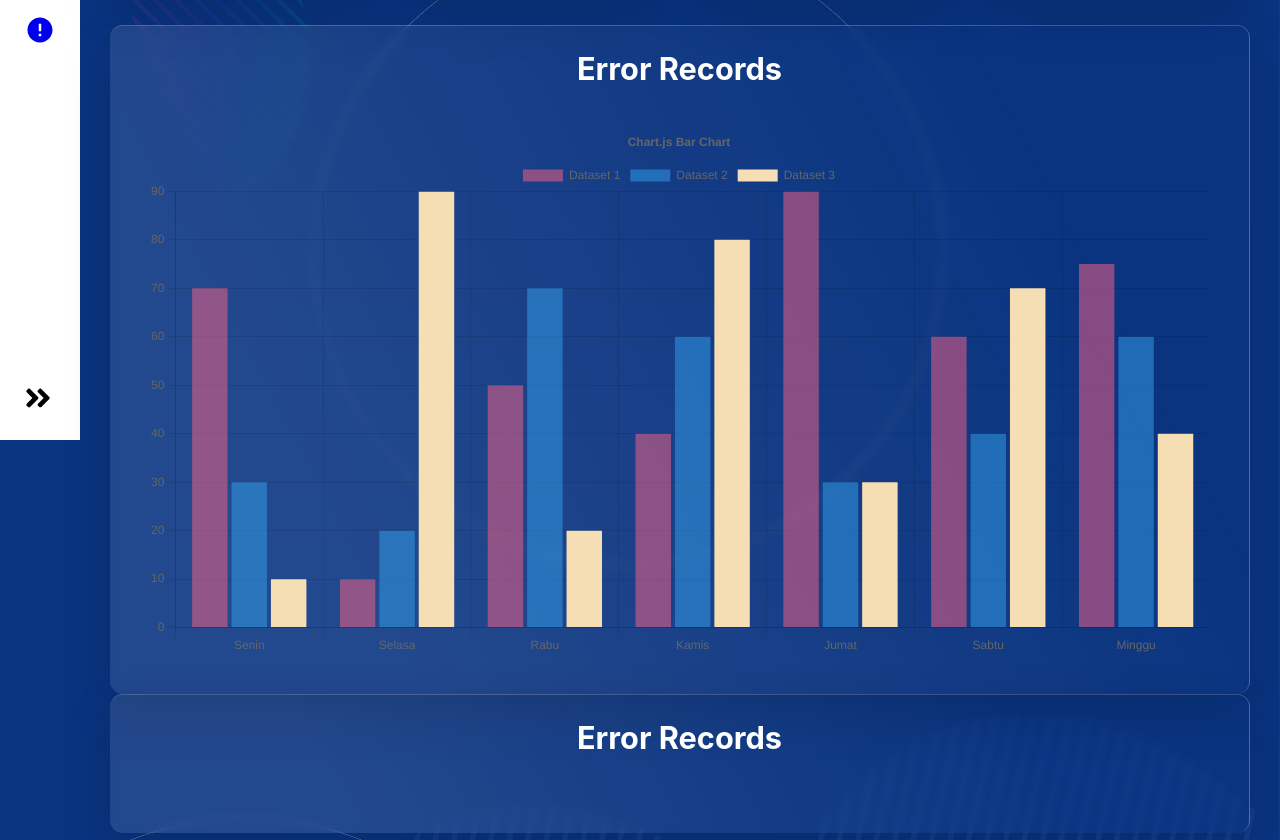
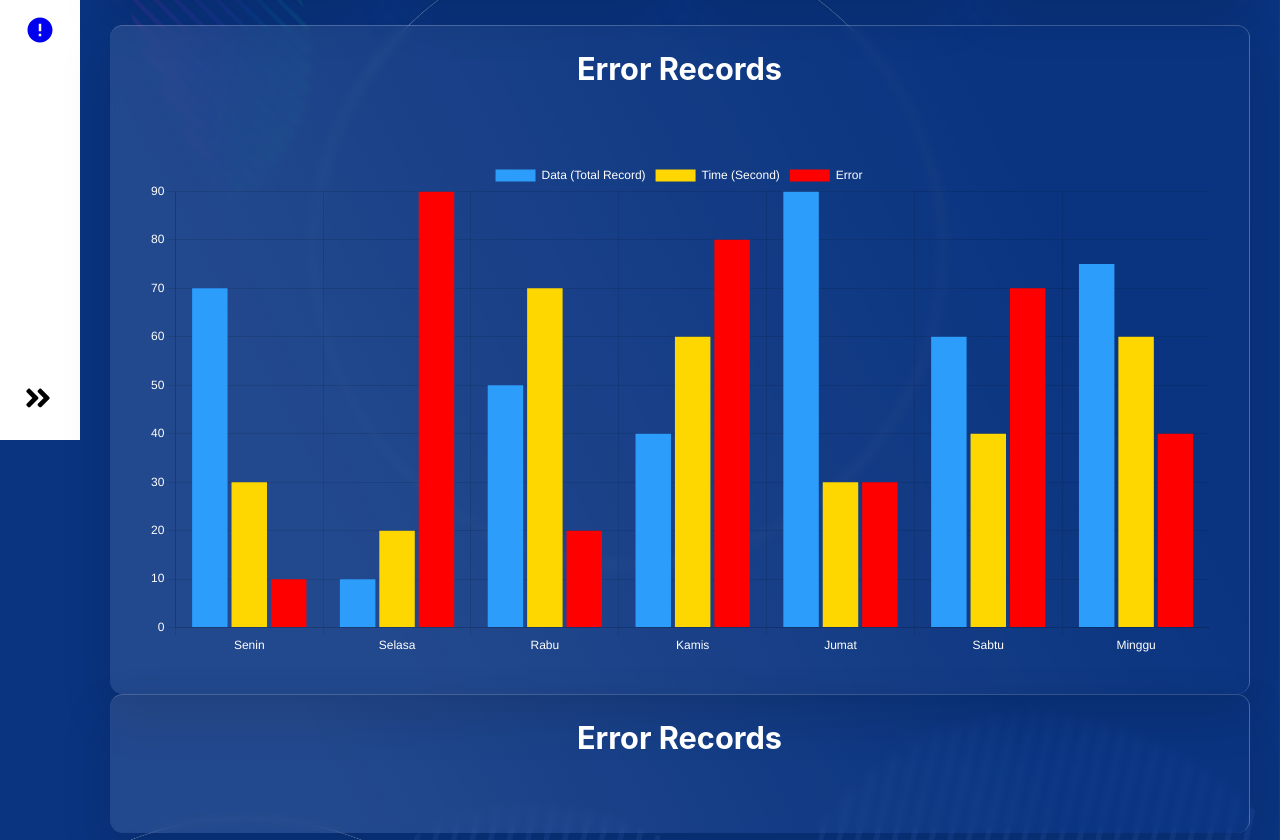
Before and after one commit to alfina-megasiwi/dashboard-monitoring-fe, a React (Create React App) app: page / in a window 1280 px wide. Shown: the part 360-1200 px from the top of the page. Built offline with nearby package versions, Linux system fonts and the light colour scheme.

Commit message:
fix PBI-3

```diff
--- a/src/components/Chart/Chart.js
+++ b/src/components/Chart/Chart.js
@@ -11,29 +11,49 @@ import {
 import { Bar } from 'react-chartjs-2';
 
 
+
 ChartJS.register(
   CategoryScale,
   LinearScale,
   BarElement,
   Title,
   Tooltip,
-  Legend
+  Legend,
+
 );
 
 
 function Chart() {
     const options = {
         responsive: true,
+        scales: {
+          y: {
+            ticks: {
+              color: 'white',
+              beginAtZero: true,
+            }
+          },
+          x: {
+            ticks: {
+              color: 'white',
+              beginAtZero: true,
+            }
+          }
+        },
         plugins: {
           legend: {
             position: 'top',
+            labels: {
+              color: '#FFFFFF'
+            }
           },
           title: {
             display: true,
-            text: 'Chart.js Bar Chart',
           },
+
         },
       };
+
 
       const labels = ['Senin', 'Selasa', 'Rabu', 'Kamis', 'Jumat', 'Sabtu', 'Minggu'];
 
@@ -41,19 +61,19 @@ function Chart() {
         labels,
         datasets: [
           {
-            label: 'Dataset 1',
+            label: 'Data (Total Record)',
             data: [70, 10, 50, 40, 90, 60,75],
-            backgroundColor: 'rgba(255, 99, 132, 0.5)',
+            backgroundColor: '#2C9DFB',
           },
           {
-            label: 'Dataset 2',
+            label: 'Time (Second)',
             data: [30, 20, 70, 60, 30, 40, 60],
-            backgroundColor: 'rgba(53, 162, 235, 0.5)',
+            backgroundColor: '#FFD700',
           },
           {
-            label: 'Dataset 3',
+            label: 'Error',
             data: [10, 90, 20, 80, 30, 70, 40],
-            backgroundColor: "#F5DEB3",
+            backgroundColor: "#FF0000",
           },
         ],
       };
```
Also changed, not shown: src/page/Monitoring/Monitoring.js (line endings or trailing spaces).
